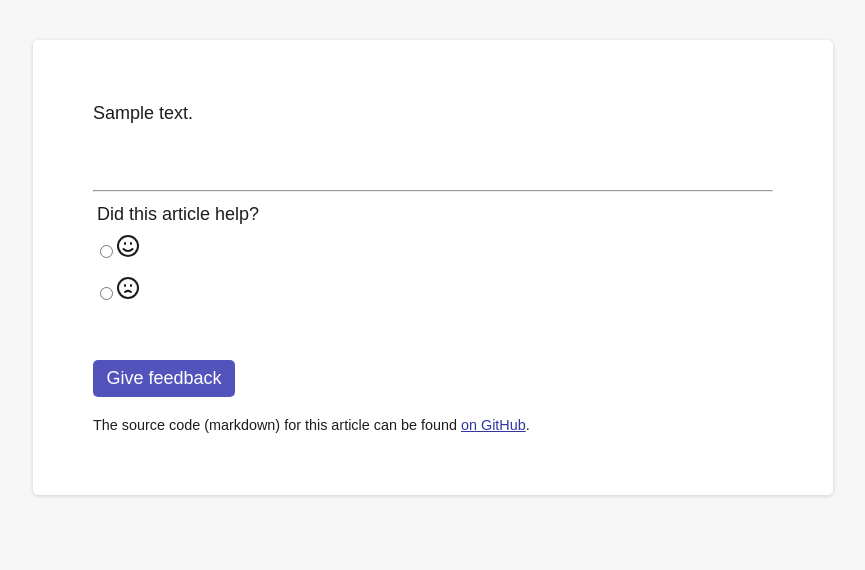
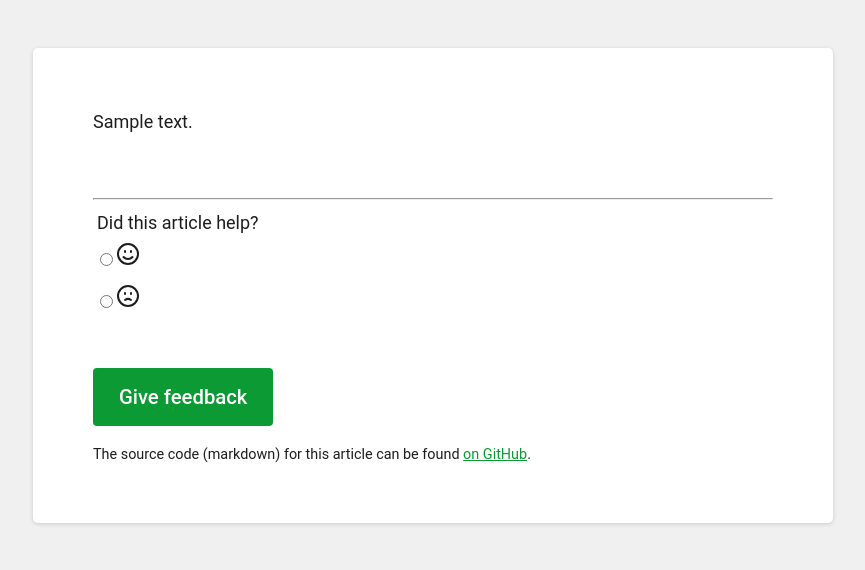
Before and after one commit to dtinit/portmap, a Django app: a page that uses templates/core/article.html in a window 1280 px wide. Shown: the top 570 px of the page, without its empty margins (207-1072 px from the left). Run offline with Django 4.2, Linux system fonts and the light colour scheme; tables that the repository leaves empty hold one stand-in row (values such as "Sample post").

Commit message:
Adds some of dtinit's new styles to portmap

```diff
--- a/static/css/base.css
+++ b/static/css/base.css
@@ -3,16 +3,38 @@ Colors and other variables
 */
 
 :root {
-  --font-family: Arial, sans-serif;
+  --white: #fff;
+  --black: #000;
+  --transparent: rgba(255, 255, 255, 0);
+
+  --golden-yellow: #FFCE4B;
+  --orange: #F78F31;
+  --light-green: #EDFFF5;
+  --contrast-green: #3BB54A;
+  --logo-green: #0B9A33;
+
+  --background-gray: #F0F0F0;
+  --lighter-gray: #F4F4F4;
+  --dark-gray: #505050;
+
+  --blue: #0b8ce9;
+  --dark-blue: #2B5399;
+
+  --text-color: rgb(29, 29, 29);
+  --link-color: var(--logo-green);
+  --link-focus-color: var(--blue);
+  --header-color-primary: var(--black);
+
+  --font-family: "Roboto", sans-serif;
   --font-family-headline: "Helvetica Neue", Helvetica, Arial, sans-serif;
-  --color-text: rgb(29, 29, 29);
+  --color-text: var(--text-color);
   --color-primary: rgb(82, 84, 188);
-  --color-background: rgb(247, 247, 247);
-  --color-link: rgb(52, 54, 158);
+  --color-background: var(--background-gray);
+  --color-link: var(--logo-green);
   --color-success: rgb(214, 250, 214);
   --color-info: rgb(243, 238, 194);
-  --color-warning: rgb(243, 199, 77);
-  --color-danger: rgb(236, 143, 143);
+  --color-warning: var(--golden-yellow);
+  --color-danger: var(--orange);
   --color-required-label: red;
   --color-tr-background: white;
   --color-tr-alternate-background: rgb(248, 247, 247);
@@ -66,7 +88,7 @@ https://www.joshwcomeau.com/css/custom-css-reset/
 
 body {
   line-height: 1.5;
-  -webkit-font-smoothing: antialiased;
+  display: grid;
 }
 
 img, picture, video, canvas, svg {
@@ -98,6 +120,7 @@ html {
 
 h1, h2, h3, h4, h5, h6 {
   font-family: var(--font-family-headline);
+  color: var(--header-color-primary);
   font-weight: 700;
 }
 
@@ -134,6 +157,16 @@ h6 {
   margin-bottom: var(--margin-bottom);
 }
 
+
+small {
+  font-size: 0.75rem;
+  line-height: 1.125rem;
+}
+
+strong {
+  font-weight: 500;
+}
+
 a, a:visited {
   color: var(--color-link);
 }
@@ -142,8 +175,6 @@ a, a:visited {
 
 input, textarea, button {
   border-radius: var(--border-radius);
-  -moz-border-radius: var(--border-radius);
-  -webkit-border-radius: var(--border-radius);
   border: var(--border);
 }
 
@@ -156,10 +187,6 @@ button:focus {
 
 input, textarea {
   padding: 0.3rem 0.75rem 0.3rem 0.75rem;
-}
-
-button[type=submit] {
-  display: block;
 }
 
 label {
@@ -191,16 +218,59 @@ form ul.errorlist.nonfield li {
   margin-bottom: var(--margin-bottom);
 }
 
-button {
-  padding: 0.3rem 0.75rem 0.3rem 0.75rem;
-  cursor: pointer;
-  color: white;
-  background-color: var(--color-primary);
-  border: 0;
+/* || BUTTONS AND LINKS */
+
+:where(a),
+.button-link {
+  color: var(--link-color);
+  &:hover, &:focus {
+    color: var(--link-focus-color);
+  }
 }
 
-button:hover {
-  background-image: linear-gradient(rgb(0 0 0/50%) 0 0);
+.button {
+  border-radius: 4px;
+  font-size: 1.125rem;
+  font-weight: 500;
+  line-height: 1.6875rem;
+  padding-block: 12px;
+  padding-inline: 24px;
+  text-align: center;
+  &:is(a) {
+    display: inline-block;
+  }
+  &:not(.button-outline) {
+    background: var(--logo-green);
+    border: 2px solid transparent;
+    color: var(--white);
+    &:hover,
+    &:focus {
+      background-color: var(--transparent);
+      border: 2px solid var(--logo-green);
+      color: var(--logo-green);
+    }
+  }
+  &-outline {
+    background-color: var(--transparent);
+    border: 2px solid var(--logo-green);
+    color: var(--logo-green);
+    &:hover,
+    &:focus {
+      background-color: var(--logo-green);
+      color: var(--white);
+    }
+  }
+  &:is(a) {
+    text-decoration: none;
+  }
+}
+
+.button-link {
+  background: none;
+  border: none;
+  font-size: 1rem;
+  padding: 0;
+  text-decoration: underline;
 }
 
 input[type="checkbox"] {
@@ -300,7 +370,7 @@ thead tr {
 .page {
   min-width: 270px;
   max-width: 600px;
-  width: calc(100%-20px);
+  width: calc(100% - 20px);
   margin-top: clamp(0px, 5%, 40px);
   margin-right: auto;
   margin-left: auto;
@@ -311,8 +381,6 @@ thead tr {
   padding-bottom: 2rem;
   background-color: white;
   border-radius: var(--border-radius);
-  -moz-border-radius: var(--border-radius);
-  -webkit-border-radius: var(--border-radius);
   box-shadow: rgba(0, 0, 0, 0.16) 0px 1px 4px;
 }
 
@@ -329,8 +397,6 @@ thead tr {
   margin-top: var(--margin-bottom);
   border: 1px solid var(--color-danger);
   border-radius: var(--border-radius);
-  -moz-border-radius: var(--border-radius);
-  -webkit-border-radius: var(--border-radius);
   padding: var(--padding-base);
 }
 
@@ -361,8 +427,11 @@ p.tagline{
 }
 
 input + label.radiogrid {
-  background: #cccccc;
-  padding:5px;min-width: 150px;
+  display: inline-block;
+  background: var(--lighter-gray);
+  padding-block:5px;
+  padding-inline: 8px;
+  min-width: 150px;
 }
 
 input:hover + label.radiogrid {
--- a/templates/core/article.html
+++ b/templates/core/article.html
@@ -16,7 +16,7 @@
         {% csrf_token %}
         {{ reaction_form }}
 
-        <button type="submit">{% translate "Give feedback" %}</button>
+        <button class='button' type="submit">{% translate "Give feedback" %}</button>
     </form>
 
 <p class="endnote">The source code (markdown) for this article can be found <a
--- a/templates/core/article_list.html
+++ b/templates/core/article_list.html
@@ -5,10 +5,10 @@
 {% block content %}
 <section class="page page--wide">
     {% include "includes/messages.html" %}
-    <p>We found the following articles with this query.</p>
+    <p>We found multiple articles with this query.</p>
     <table>
    <tr>
-       <th>Article</th>
+       <th>Articles</th>
    </tr>
    {% for item in articles %}
        <tr>
@@ -21,7 +21,7 @@
     <form method="post" action="usecase_feedback" id="multiple_option_feedback_form">
         {% csrf_token %}
         {{ use_case_form }}
-        <button type="submit">{% translate "Give Feedback" %}</button>
+        <button class="button button-outline" type="submit">{% translate "Give Feedback" %}</button>
     </form>
 </section>
 {% endblock content %}
--- a/templates/core/index.html
+++ b/templates/core/index.html
@@ -53,7 +53,7 @@
             <label for="id_datadest">Destination:</label>
             <select name="datadest" disabled id="id_datadest"></select>
         </div>
-        <button type="submit">{% translate "Find Article" %}</button>
+        <button class='button' type="submit">{% translate "Find Article" %}</button>
     </form>
 
 <div style="display:block;">
@@ -67,7 +67,7 @@
     <form method="post" action="usecase_feedback" id="multiple_option_feedback_form">
         {% csrf_token %}
         {{ use_case_form }}
-        <button type="submit">{% translate "Give Feedback" %}</button>
+        <button class='button' type="submit">{% translate "Give Feedback" %}</button>
     </form>
     </div>
 
```
